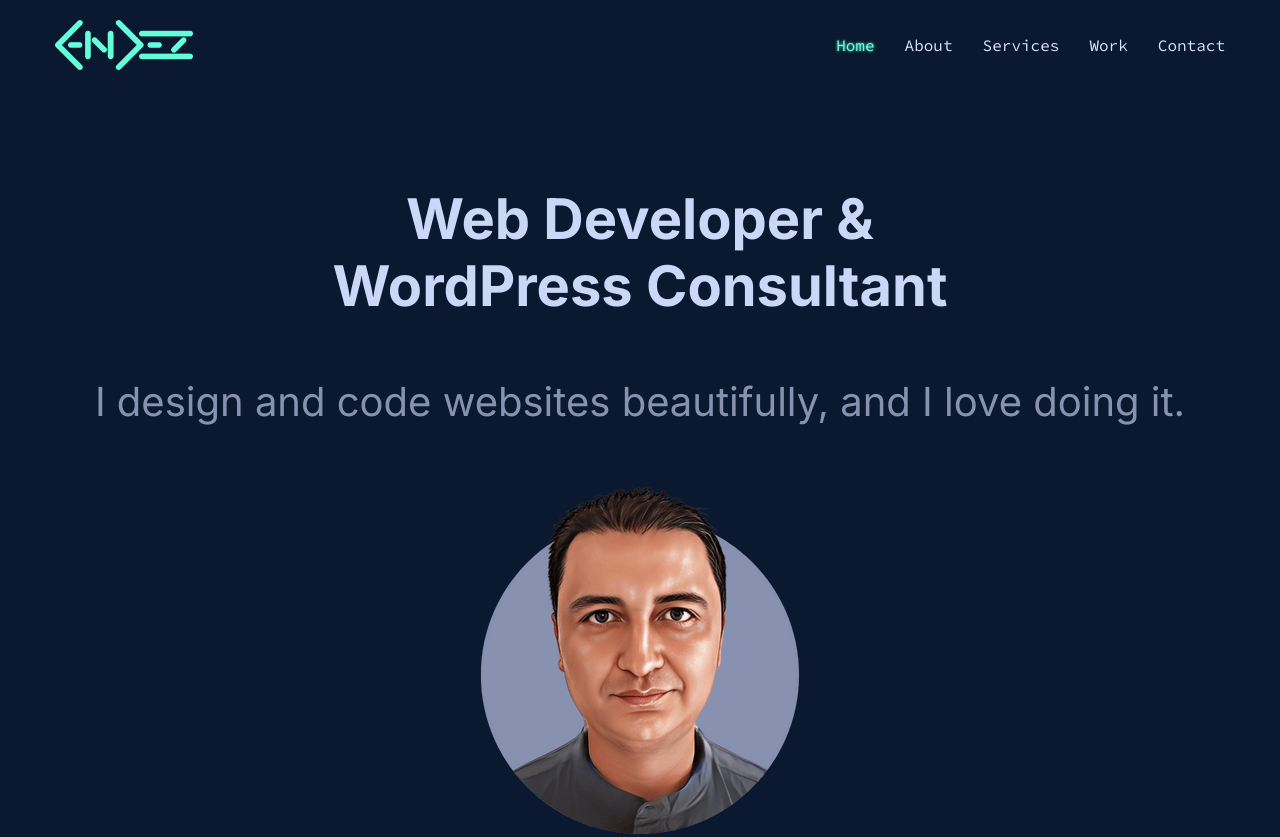
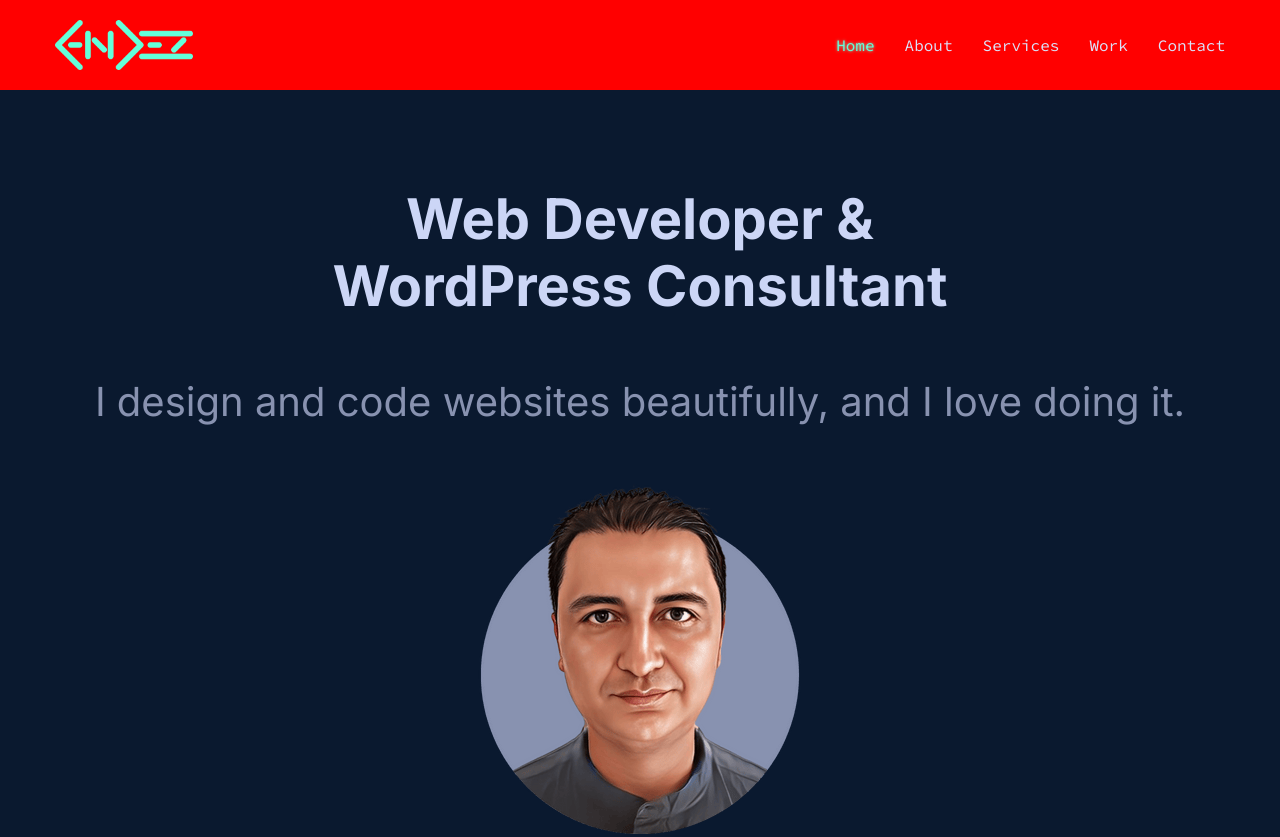
Before and after one commit to cendezgh/cendez-page, a website: page index.html in a window 1280 px wide. Shown: the top 837 px of the page. Drawn offline with nearby package versions, Linux system fonts and the light colour scheme.

Commit message:
prueba modificacion y actualizacion host 1

```diff
--- a/scss/components/_header.scss
+++ b/scss/components/_header.scss
@@ -1,7 +1,7 @@
 /*--------------HEADER-----------------*/
 
 header {
-    background-color: $color-dark;
+    background-color: red;
     position: sticky;
     top: 0;
     z-index: 10;
```
Also changed, not shown: css/estilos-comp.css.
